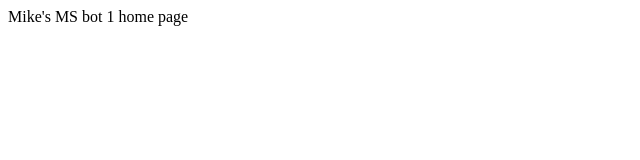
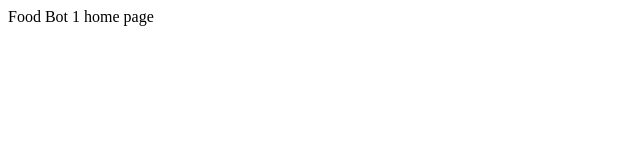
Before and after one commit to TheBlueFrog/msbot, a website: page index.html in a window 1280 px wide. Shown: the full height of the page, 0-640 px from the left. Drawn offline with Linux system fonts and the light colour scheme.

Commit message:
and more

```diff
--- a/index.html
+++ b/index.html
@@ -3,6 +3,6 @@
     <title>EchoBot</title>
 </head>
 <body>
-    Mike's MS bot 1 home page
+    Food Bot 1 home page
 </body>
 </html>
```
